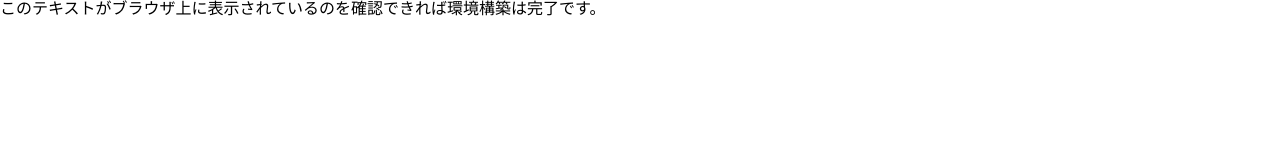
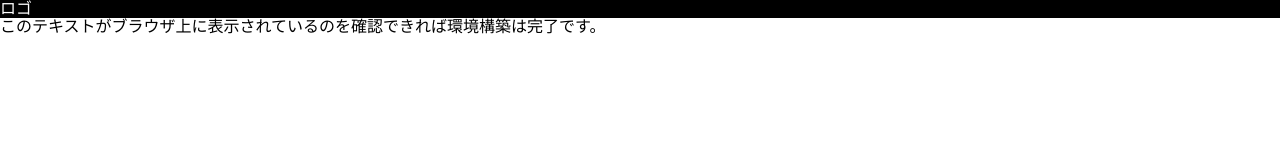
Before and after one commit to kai-kkk/Hifumi-website, a website: page public/index.html in a window 1280 px wide. Drawn offline with Linux system fonts and the light colour scheme.

Commit message:
ヘッダーロゴ仮追加

```diff
--- a/public/index.html
+++ b/public/index.html
@@ -27,6 +27,12 @@
 </head>
 
 <body>
+<header>
+    <div class="logo">
+ロゴ
+    </div>
+</header>
+
 <main>
     <!-- TODO: この中に html コードを記述 -->
     <p>このテキストがブラウザ上に表示されているのを確認できれば環境構築は完了です。</p>
--- a/src/sass/app.scss
+++ b/src/sass/app.scss
@@ -4,7 +4,7 @@
 @import "mixin/mixin";
 @import "body/common";
 @import "body/main";
-
+@import "body/header";
 // body フォルダに scss ファイルを追加した場合、↑ここに import 追加してください
 
 // ここより下で具体的なスタイルの指定は行わないでください。
--- /dev/null
+++ b/src/sass/body/header.scss
@@ -0,0 +1,5 @@
+// TODO: 必要に応じて記載してください。
+header .logo{
+    background: #000;
+    color:#FFF;
+}
```
Also changed, not shown: public/css/app.css, 1 other file.
